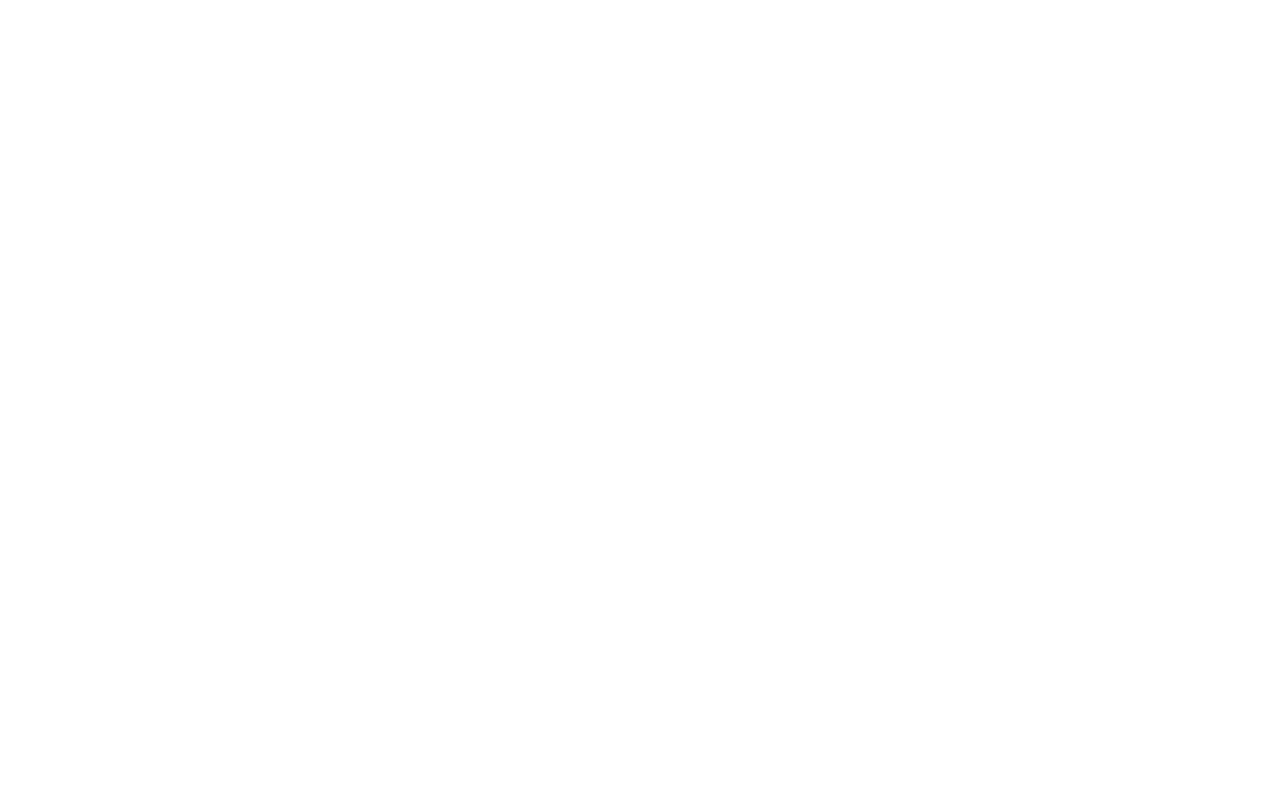
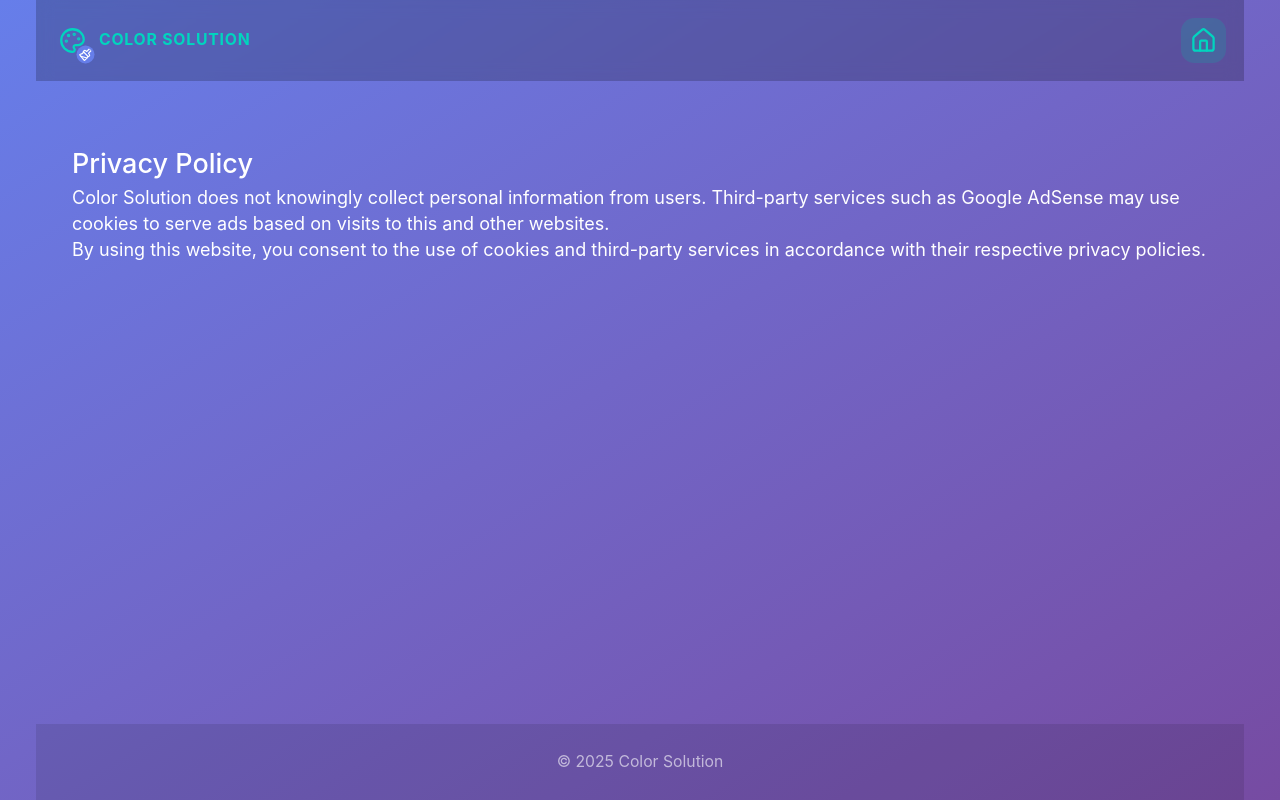
Before and after one commit to Akuchi004-prog/Color-Solution, a React (Vite) app: page /privacy-policy in a window 1280 px wide. Before the commit this address had no page. Built offline with nearby package versions, Linux system fonts and the light colour scheme.

Commit message:
Add content to legal and info pages

```diff
--- a/package.json
+++ b/package.json
@@ -67,6 +67,7 @@
   },
   "devDependencies": {
     "@tailwindcss/vite": "4.1.12",
+    "@types/react-dom": "^19.2.3",
     "@vitejs/plugin-react": "4.7.0",
     "tailwindcss": "4.1.12",
     "vite": "6.3.5"
--- a/src/app/App.tsx
+++ b/src/app/App.tsx
@@ -4,6 +4,8 @@
 
 import { Layout } from './components/Layout';
 import { LandingPage } from './pages/LandingPage';
+
+// Tools
 import { ColorPaletteGenerator } from './pages/tools/ColorPaletteGenerator';
 import { ColorGradientGenerator } from './pages/tools/ColorGradientGenerator';
 import { ColorContrastChecker } from './pages/tools/ColorContrastChecker';
@@ -11,20 +13,36 @@
 import { ColorConverter } from './pages/tools/ColorConverter';
 import { ColorNamer } from './pages/tools/ColorNamer';
 
+// Legal / Info pages
+import About from './pages/About';
+import Contact from './pages/Contact';
+import PrivacyPolicy from './pages/PrivacyPolicy';
+import Terms from './pages/Terms';
+
 export default function App() {
   return (
     <BrowserRouter>
       <Routes>
         <Route path="/" element={<Layout />}>
+          {/* Landing */}
           <Route index element={<LandingPage />} />
+
+          {/* Tools */}
           <Route path="palette" element={<ColorPaletteGenerator />} />
           <Route path="gradient" element={<ColorGradientGenerator />} />
           <Route path="contrast" element={<ColorContrastChecker />} />
           <Route path="hex" element={<HexCodeGenerator />} />
           <Route path="converter" element={<ColorConverter />} />
           <Route path="namer" element={<ColorNamer />} />
+
+          {/* Info / Legal */}
+          <Route path="about" element={<About />} />
+          <Route path="contact" element={<Contact />} />
+          <Route path="privacy-policy" element={<PrivacyPolicy />} />
+          <Route path="terms" element={<Terms />} />
         </Route>
       </Routes>
+
       <Toaster position="bottom-center" />
     </BrowserRouter>
   );
--- a/src/app/pages/About.tsx
+++ b/src/app/pages/About.tsx
@@ -0,0 +1,12 @@
+export default function About() {
+  return (
+    <main style={{ padding: '2rem' }}>
+      <h1>About Color Solution</h1>
+      <p>
+        Color Solution is a simple web-based toolkit designed to help designers
+        and developers solve common color-related problems such as contrast,
+        color naming, conversion, and palette generation.
+      </p>
+    </main>
+  );
+}
--- a/src/app/pages/Contact.tsx
+++ b/src/app/pages/Contact.tsx
@@ -0,0 +1,13 @@
+export default function Contact() {
+  return (
+    <main style={{ padding: '2rem' }}>
+      <h1>Contact</h1>
+      <p>
+        If you have questions, feedback, or suggestions, you can reach out via email:
+      </p>
+      <p>
+        <strong>Email:</strong> akunwatachidiebere721@gmail.com
+      </p>
+    </main>
+  );
+}
--- a/src/app/pages/PrivacyPolicy.tsx
+++ b/src/app/pages/PrivacyPolicy.tsx
@@ -0,0 +1,16 @@
+export default function PrivacyPolicy() {
+  return (
+    <main style={{ padding: '2rem' }}>
+      <h1>Privacy Policy</h1>
+      <p>
+        Color Solution does not knowingly collect personal information from users.
+        Third-party services such as Google AdSense may use cookies to serve ads
+        based on visits to this and other websites.
+      </p>
+      <p>
+        By using this website, you consent to the use of cookies and third-party services
+        in accordance with their respective privacy policies.
+      </p>
+    </main>
+  );
+}
--- a/src/app/pages/Terms.tsx
+++ b/src/app/pages/Terms.tsx
@@ -0,0 +1,15 @@
+export default function Terms() {
+  return (
+    <main style={{ padding: '2rem' }}>
+      <h1>Terms of Service</h1>
+      <p>
+        This website is provided on an “as is” basis without warranties of any kind.
+        The tools are intended for general informational purposes only.
+      </p>
+      <p>
+        By using this site, you agree that the owner is not liable for any damages
+        resulting from the use or misuse of the tools provided.
+      </p>
+    </main>
+  );
+}
```
Also changed, not shown: vercel.json (added), 1 other file (tests, documents, lock files or other folders).
